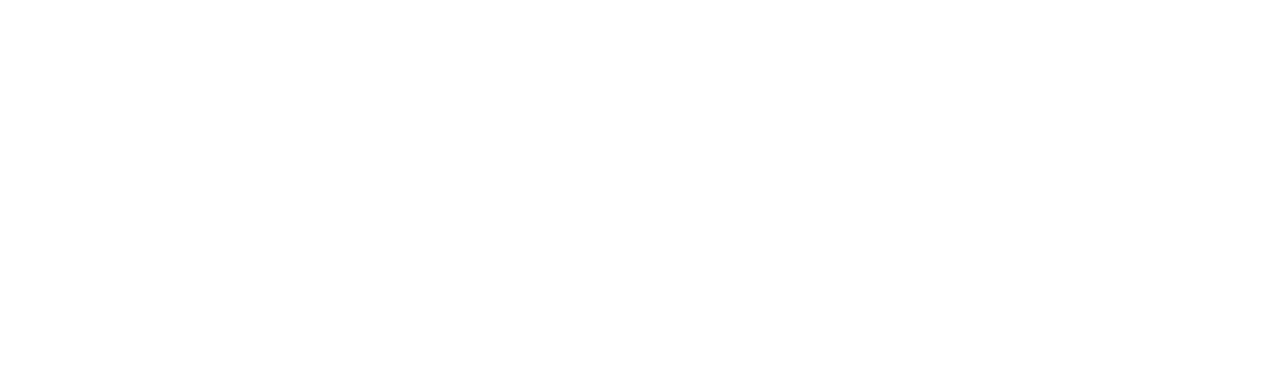
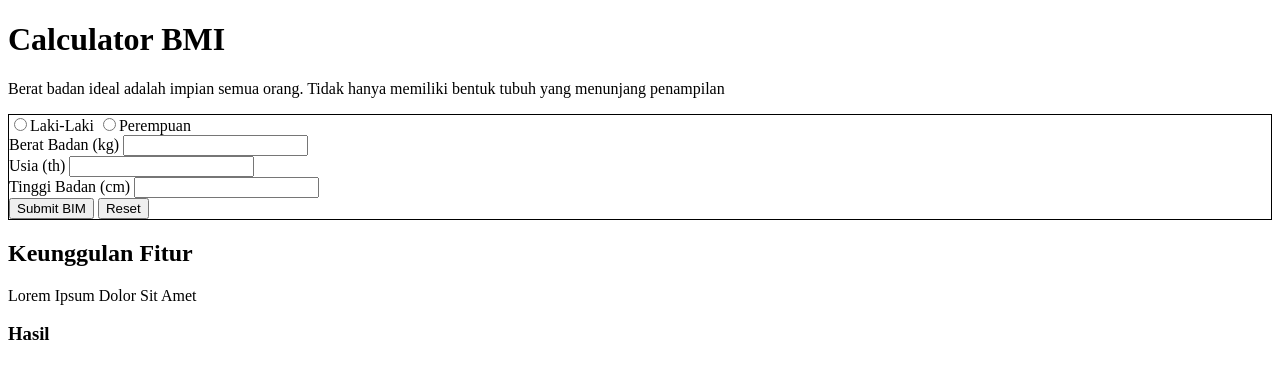
Before and after one commit to revou-fundamental-course/8-jul-24-andiamaliaaa, a plain HTML site: page index.html in a window 1280 px wide. Drawn offline with Linux system fonts and the light colour scheme.

Commit message:
[add] content dan slicing

```diff
--- a/index.html
+++ b/index.html
@@ -6,6 +6,78 @@
     <title>Document</title>
 </head>
 <body>
+    <!-- Main Title -->
+    <header>
+        <h1>Calculator BMI</h1>
+    </header>
 
+    <main>
+        <!-- Left Content -->
+        <section>
+            <!-- Main Article -->
+        <article>
+            <p>Berat badan ideal adalah impian semua orang. Tidak hanya memiliki bentuk tubuh yang
+                menunjang penampilan</p>
+        </article>
+
+        <!-- Form -->
+        <section>
+            <form style="border: 1px solid">
+                <div>
+                    <input type="radio" id="selection-man"><label for="'selection-man">Laki-Laki</label>
+                    <input type="radio" id="selection-woman"><label for="'selection-woman">Perempuan</label>
+                </div>
+                <div>
+                    <label for="input-berat-badan">Berat Badan (kg)</label>
+                    <input type="number" id="'input-berat-badan">
+                </div>
+                <div>
+                    <label for="input-usia">Usia (th)</label>
+                    <input type="number" id="'input-usia">
+                </div>
+                <div>
+                    <label for="input-tinggi-badan">Tinggi Badan (cm)</label>
+                    <input type="number" id="'input-tinggi-badan">
+                </div>
+                <div>
+                    <button>Submit BIM</button>
+                    <button>Reset</button>
+                </div>
+            </form>
+        </section>
+
+        <!-- Form Article-->
+        <section>
+            <header>
+                <h2>Keunggulan Fitur</h2>
+            </header>
+
+            <article>
+                <p>Lorem Ipsum Dolor Sit Amet</p>
+            </article>
+        </section>
+        </section>
+
+        <!-- Right Content -->
+        <section>
+            <!-- Result Article -->
+        <article>
+            <header>
+                <h1>Hasil</h1>
+            </header>
+
+            <!-- Result Content -->
+            <section>
+
+            </section>
+
+            <!-- General Information -->
+            <article>
+
+            </article>
+
+        </article>
+        </section>
+    </main>
 </body>
 </html>
```
